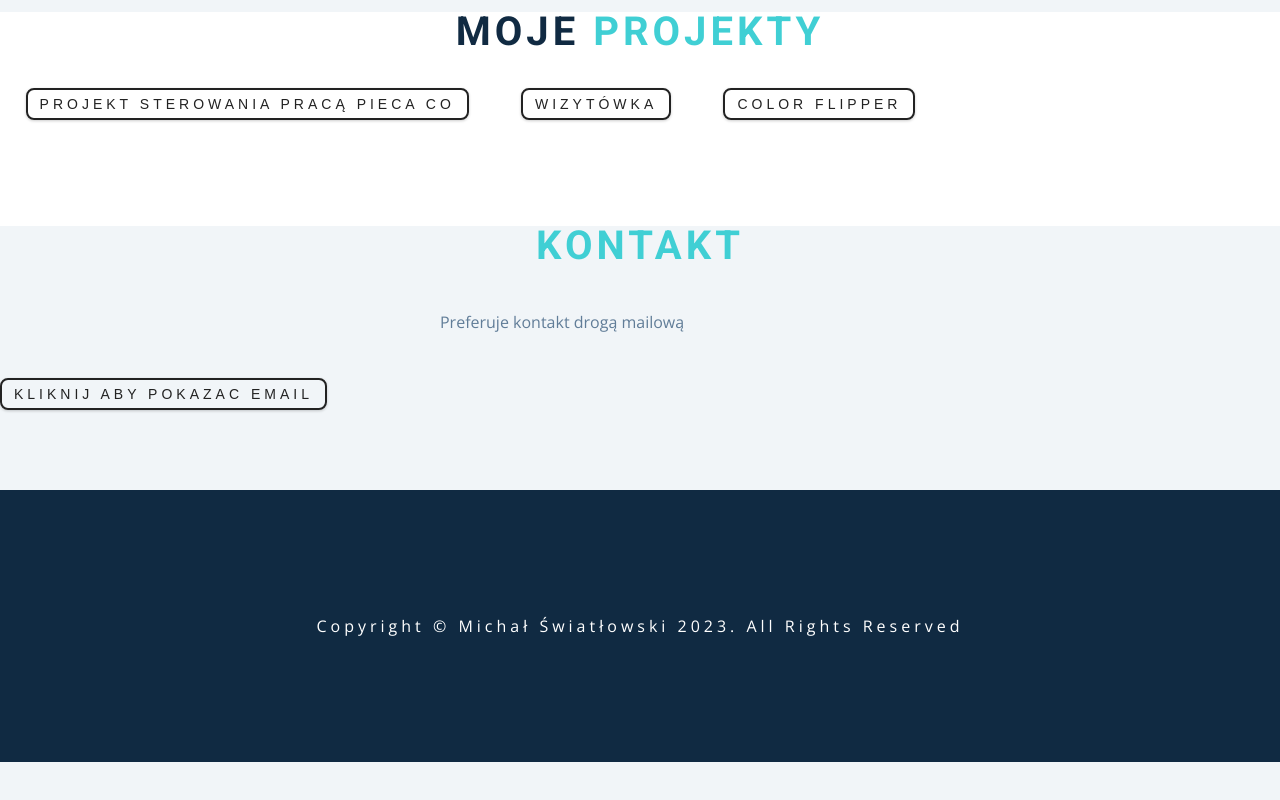
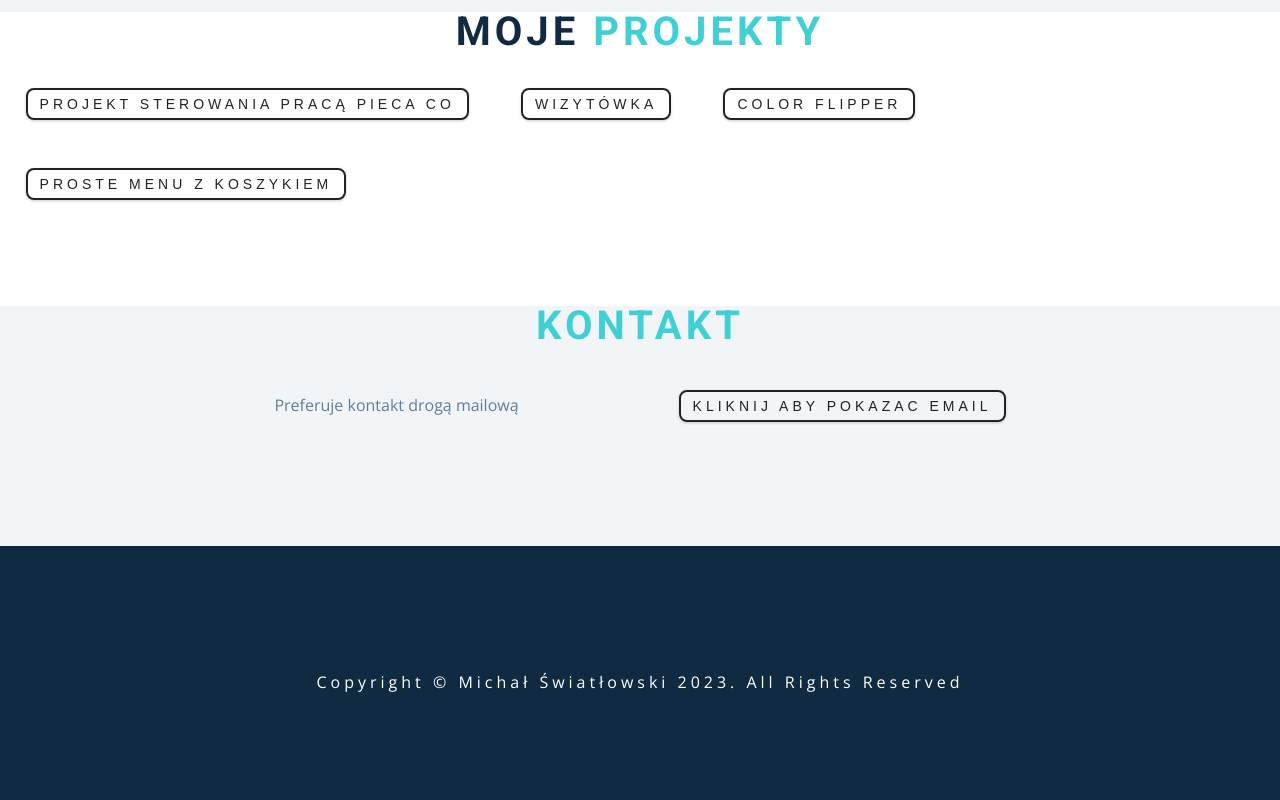
Before and after one commit to maniek1309/wizyt-wka, a plain HTML site: page index.html in a window 1280 px wide. Shown: the part 1334-2134 px from the top of the page. Before the commit the page ends 2096 px from the top, so only its background shows below. Drawn offline with nearby package versions, Linux system fonts and the light colour scheme.

Commit message:
add menu

```diff
--- a/index.html
+++ b/index.html
@@ -85,6 +85,7 @@
             <button class="btn-linki" href="https://github.com/maniek1309/projekt_sterowania_praca_pieca_CO">projekt sterowania pracą pieca co</button>
             <button class="btn-linki" href="https://maniek1309.github.io/wizyt-wka/">wizytówka</button>
             <button class="btn-linki" href="https://maniek1309.github.io/colorFlipper/">color flipper</button>
+            <button class="btn-linki" href="https://maniek1309.github.io/menu/">proste menu z koszykiem</button>
           </div>
       </div>
     </section>
@@ -92,8 +93,8 @@
     <section id="kontakt" class="section">
       <div class="title">
         <h2><span>kontakt</span></h2>
-        <p class="email-paragrph">Preferuje kontakt drogą mailową <span class="email hidden">m.swiatlo@interia.pl</span>
-        </p>
+        <p class="email-paragrph">Preferuje kontakt drogą mailową <span class="email hidden">m.swiatlo@interia.pl </span>
+
         <button class="btn" id="email-btn">kliknij aby pokazac email</button>
       </div>
     </section>
```
